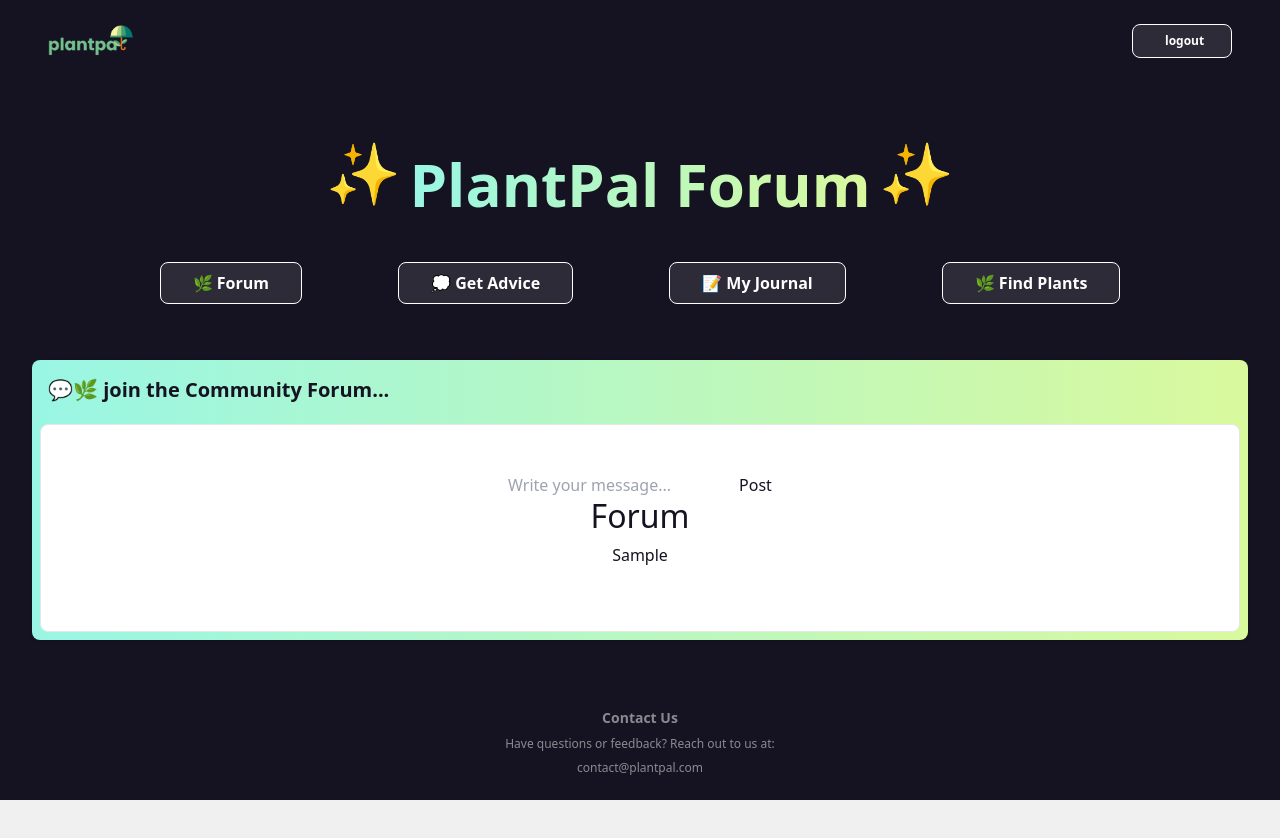
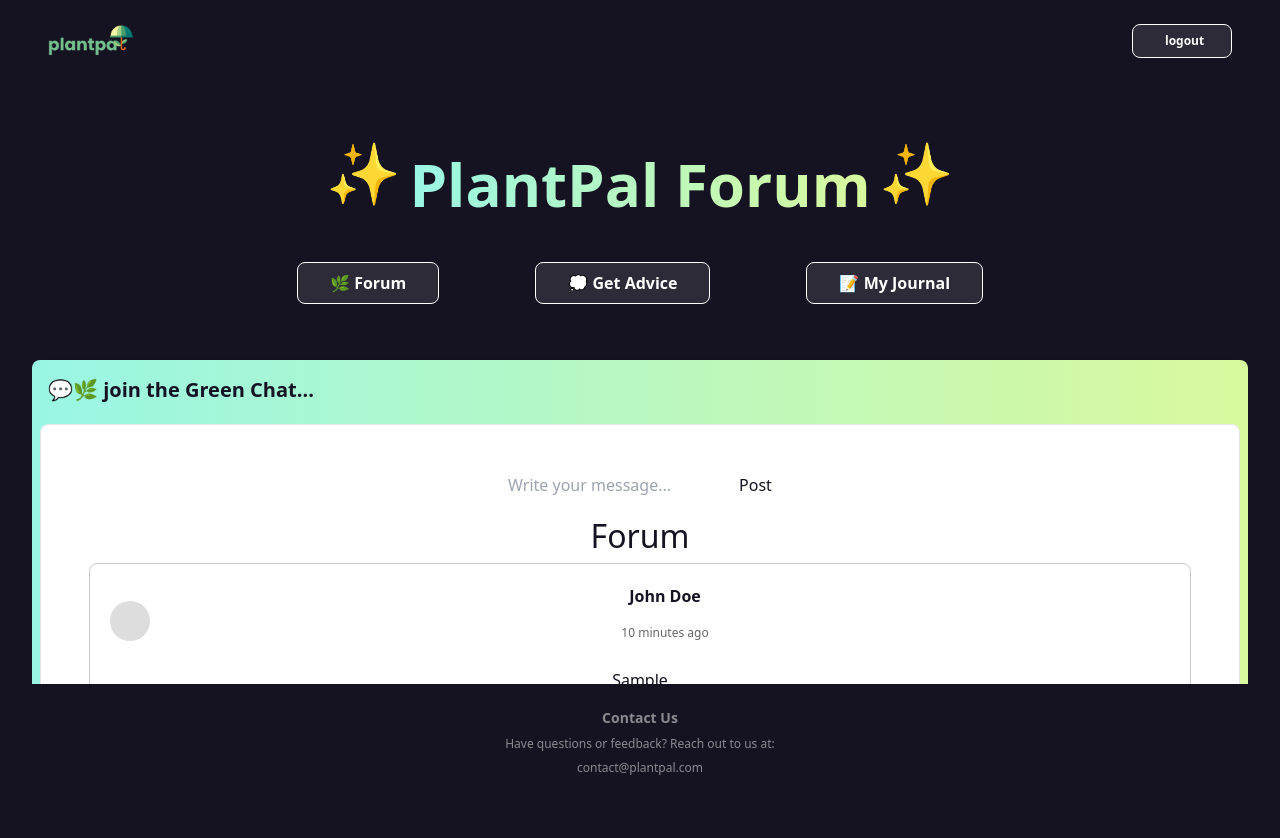
Before and after one commit to aarthi000/plantpal-v2.0, a React (Create React App) app: page / in a window 1280 px wide. Both pictures are taken after typing "Sample" into the empty fields and a click on the button "Post". Shown: the top 838 px of the page. Before the commit the page ends 800 px from the top, so only its background shows below. Built offline with nearby package versions, Linux system fonts and the light colour scheme; no server answers.

Commit message:
forum post changes

```diff
--- a/src/App.css
+++ b/src/App.css
@@ -1,6 +1,7 @@
 @tailwind base;
 @tailwind components;
 @tailwind utilities;
+
 
 /* Global settings */
 :root {
@@ -68,3 +69,48 @@ body, html {
     margin-bottom: 10px; /* Add space between stacked columns */
   }
 }
+
+
+/* Forum posts */
+.forum {
+  margin-top: 20px;
+}
+
+.message-container {
+  display: grid;
+  gap: 20px;
+}
+
+.message-box {
+  border: 1px solid #ccc;
+  border-radius: 8px;
+  padding: 20px;
+}
+
+.message-header {
+  display: flex;
+  align-items: center;
+  justify-content: space-between;
+  margin-bottom: 10px;
+}
+
+.user-avatar {
+  width: 40px;
+  height: 40px;
+  background-color: #ddd;
+  border-radius: 50%;
+}
+
+.user-info {
+  flex-grow: 1;
+  margin-left: 10px;
+}
+
+.user-name {
+  font-weight: bold;
+}
+
+.timestamp {
+  font-size: 12px;
+  color: #666;
+}
--- a/src/components/Forum.js
+++ b/src/components/Forum.js
@@ -9,7 +9,19 @@ function Forum({ messages }) {
       <div className="message-container">
         {messages.map((message, index) => (
           <div key={index} className="message-box">
-            <p>{message}</p>
+            {/* User Name and Timestamp */}
+            <div className="message-header">
+              <div className="user-avatar"></div> {/* Placeholder for user avatar */}
+              <div className="user-info">
+                <p className="user-name">John Doe</p> {/* Replace with actual user name */}
+                <p className="timestamp">10 minutes ago</p> {/* Replace with actual timestamp */}
+              </div>
+            </div>
+            {/* Message Content */}
+            <div className="message-content">
+              <p>{message}</p> {/* Message text */}
+            </div>
+            {/* End of Message */}
           </div>
         ))}
       </div>
--- a/src/pages/Forum_page.js
+++ b/src/pages/Forum_page.js
@@ -47,10 +47,6 @@ function Forum_page() {
         navigate("/journal");
     };
 
-    const clickMap = () => {
-        navigate("/map");
-    }
-
     return (
         <div className="w-full bg-[#151321] min-h-screen text-[#151321] flex flex-col gap-4 pb-12">
             <div className='flex justify-between items-center align-center px-12 py-6'>
@@ -74,13 +70,12 @@ function Forum_page() {
                     <button className="border-1 px-8 py-2 rounded-lg border-white bg-white bg-opacity-10 text-white font-semibold" onClick={clickForum}>🌿 Forum</button>
                     <button className="border-1 px-8 py-2 rounded-lg border-white bg-white bg-opacity-10 text-white font-semibold" onClick={clickAdvice}>💭 Get Advice</button>
                     <button className="border-1 px-8 py-2 rounded-lg border-white bg-white bg-opacity-10 text-white font-semibold" onClick={clickJournal}>📝 My Journal</button>
-                    <button className="border-1 px-8 py-2 rounded-lg border-white bg-white bg-opacity-10 text-white font-semibold" onClick={clickMap}>🌿 Find Plants</button>
                 </div>
             </div>
 
             <div className='bg-gradient-to-r from-teal-200 to-lime-200 shadow-sm p-2 m-8 rounded-lg'>
                 <div className='text-[#151321] font-bold text-xl pt-2 pl-2'>
-                    💬🌿 join the Community Forum...
+                    💬🌿 join the Green Chat...
                 </div>
                 <div className="bg-white center-content border-1 gap-48 rounded-lg p-12 " ref={forumRef}>
                     <MessageForm onAddMessage={handleAddMessage} />
```
